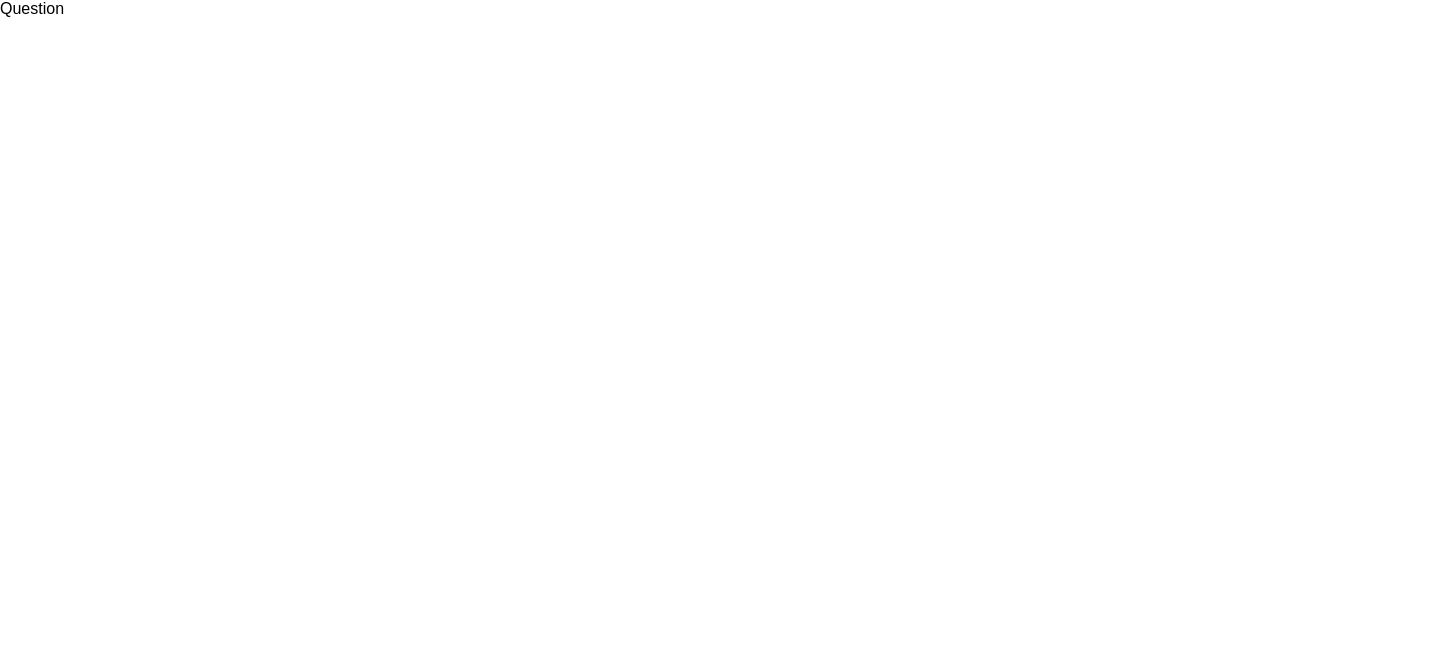
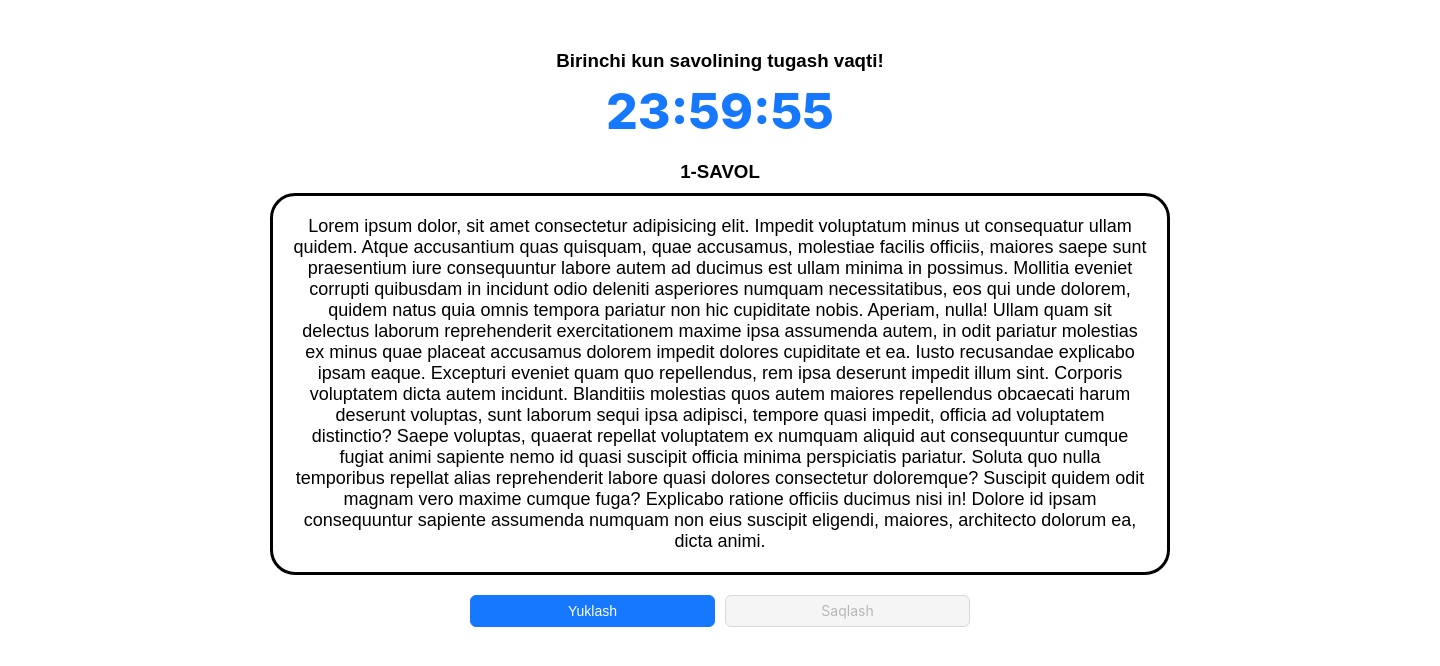
Before and after one commit to Uraimoff/challange, a React (Vite) app: page /quest in a window 1280 px wide. Shown: the top 666 px of the page, 1440 px wide, since content can reach past the window. Built offline with nearby package versions, Linux system fonts and the light colour scheme.

Commit message:
question-page-update

```diff
--- a/src/pages/Question/index.jsx
+++ b/src/pages/Question/index.jsx
@@ -1,9 +1,76 @@
-import React from 'react'
+import React, { useState } from "react";
+import { Button, Input, message, Statistic } from "antd";
+import "./index.scss";
+import { useNavigate } from "react-router-dom";
+
+const { Countdown } = Statistic;
+const deadline = Date.now() + 1000 * 60 * 60 * 24 + 1000;
 
 const Question = () => {
+  const [disabled, setDisabled] = useState(true);
+  const navigate = useNavigate();
+  const onFinish = () => {
+    console.log("finished!");
+  };
+  const onChangeFile = (e) => {
+    message.success("Muvofiqiyatli yuklandi!");
+    setDisabled(false);
+    const form = new FormData();
+    form.append("file", e.target.files[0]);
+    // axios.post("betka url yozladi", form).then((res) => {
+    //   console.log(res);
+    // });
+  };
+  const onSubmit = () => {
+    navigate(-1);
+  };
   return (
-    <div>Question</div>
-  )
-}
+    <section className="GlobaWrapper question-container">
+      <h3>Birinchi kun savolining tugash vaqti!</h3>
+      <Countdown
+        value={deadline}
+        onFinish={onFinish}
+        style={{ fontSize: "100px" }}
+      />
+      <div className="question-title">
+        <h3>1-SAVOL</h3>
+        <p>
+          Lorem ipsum dolor, sit amet consectetur adipisicing elit. Impedit
+          voluptatum minus ut consequatur ullam quidem. Atque accusantium quas
+          quisquam, quae accusamus, molestiae facilis officiis, maiores saepe
+          sunt praesentium iure consequuntur labore autem ad ducimus est ullam
+          minima in possimus. Mollitia eveniet corrupti quibusdam in incidunt
+          odio deleniti asperiores numquam necessitatibus, eos qui unde dolorem,
+          quidem natus quia omnis tempora pariatur non hic cupiditate nobis.
+          Aperiam, nulla! Ullam quam sit delectus laborum reprehenderit
+          exercitationem maxime ipsa assumenda autem, in odit pariatur molestias
+          ex minus quae placeat accusamus dolorem impedit dolores cupiditate et
+          ea. Iusto recusandae explicabo ipsam eaque. Excepturi eveniet quam quo
+          repellendus, rem ipsa deserunt impedit illum sint. Corporis voluptatem
+          dicta autem incidunt. Blanditiis molestias quos autem maiores
+          repellendus obcaecati harum deserunt voluptas, sunt laborum sequi ipsa
+          adipisci, tempore quasi impedit, officia ad voluptatem distinctio?
+          Saepe voluptas, quaerat repellat voluptatem ex numquam aliquid aut
+          consequuntur cumque fugiat animi sapiente nemo id quasi suscipit
+          officia minima perspiciatis pariatur. Soluta quo nulla temporibus
+          repellat alias reprehenderit labore quasi dolores consectetur
+          doloremque? Suscipit quidem odit magnam vero maxime cumque fuga?
+          Explicabo ratione officiis ducimus nisi in! Dolore id ipsam
+          consequuntur sapiente assumenda numquam non eius suscipit eligendi,
+          maiores, architecto dolorum ea, dicta animi.
+        </p>
+      </div>
+      <div className="question-btns">
+        <div className="question-btn-file">
+          <Input type={"file"} onChange={(e) => onChangeFile(e)} />
+          <p>Yuklash</p>
+        </div>
+        <Button type="primary" disabled={disabled} onClick={onSubmit}>
+          Saqlash
+        </Button>
+      </div>
+    </section>
+  );
+};
 
-export default Question
+export default Question;
--- /dev/null
+++ b/src/pages/Question/index.scss
@@ -0,0 +1,56 @@
+.question-container {
+    text-align: center;
+    margin-top: 50px;
+    .question-title {
+        max-width: 900px;
+        margin: 0 auto;
+        h3 {
+            margin: 10px 0;
+        }
+        p {
+            padding: 20px;
+            border: 3px solid #000;
+            border-radius: 25px;
+            font-size: 18px;
+        }
+    }
+    .question-btns {
+        display: grid;
+        grid-template-columns: 1fr 1fr;
+        width: 500px;
+        margin: 0 auto;
+        margin-top: 20px;
+        gap: 10px;
+        .question-btn-file {
+            position: relative;
+            p {
+                position: absolute;
+                top: 50%;
+                left: 50%;
+                transform: translate(-50%, -50%);
+                font-size: 14px;
+                color: #fff;
+            }
+        }
+        input[type="file"] {
+            outline: none;
+            height: 100%;
+            cursor: pointer;
+            background-color: #1677ff;
+            border: 1px solid #1677ff;
+        }
+        input::-webkit-file-upload-button {
+            margin: 0 500px;
+            background-color: #1677ff;
+            cursor: pointer;
+        }
+    }
+    .ant-statistic .ant-statistic-content {
+        font-size: 50px;
+        font-weight: 800;
+        color: #1677ff;
+    }
+    .ant-upload-wrapper .ant-upload-list .ant-upload-list-item-container {
+        display: none;
+    }
+}
```
Also changed, not shown: src/App.css (+4 -5 lines).
